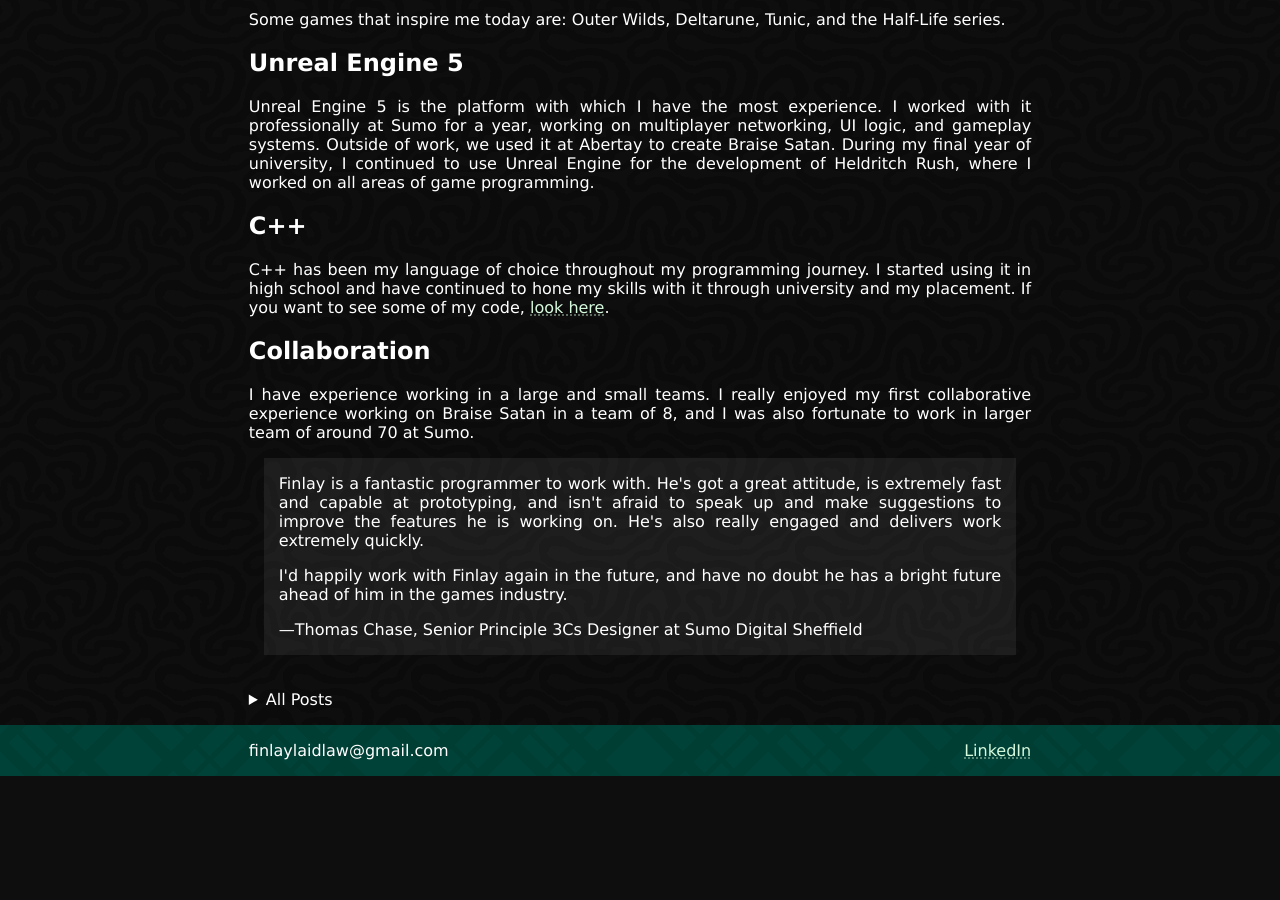
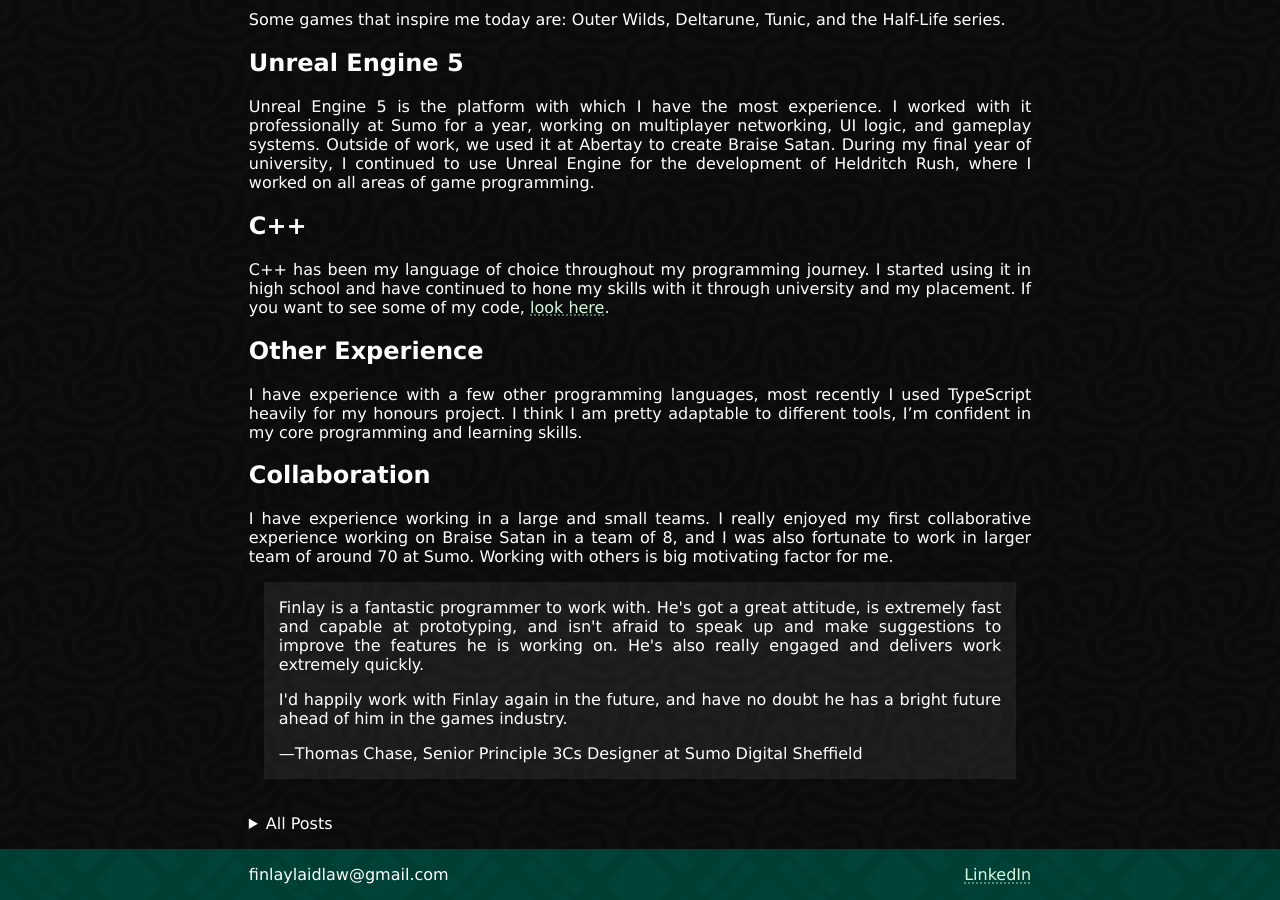
Before and after one commit to CyborgCabbage/cyborgcabbage.github.io, a Jekyll site: the page built from index.md, in a window 1280 px wide and 900 px high, scrolled down 690 px. Built offline with Jekyll 4.4.1, drawn with Linux system fonts in a browser that asks for light colours; before the commit the page ends 1466 px from its top, so only the background shows below that.

Commit message:
Minor tweaks

```diff
--- a/index.md
+++ b/index.md
@@ -40,8 +40,10 @@
 C++ has been my language of choice throughout my programming journey.
 I started using it in high school and have continued to hone my skills with it through university and my placement.
 If you want to see some of my code, [look here](https://github.com/CyborgCabbage/yournespal).
+## Other Experience
+I have experience with a few other programming languages, most recently I used TypeScript heavily for my honours project. I think I am pretty adaptable to different tools, I'm confident in my core programming and learning skills.
 ## Collaboration
-I have experience working in a large and small teams. I really enjoyed my first collaborative experience working on Braise Satan in a team of 8, and I was also fortunate to work in larger team of around 70 at Sumo.
+I have experience working in a large and small teams. I really enjoyed my first collaborative experience working on Braise Satan in a team of 8, and I was also fortunate to work in larger team of around 70 at Sumo. Working with others is big motivating factor for me.
 
 <figure class="quote">
   <blockquote>
```
Also changed, not shown: _posts/project/2026-05-09-honours.md (+2 -2 lines).
